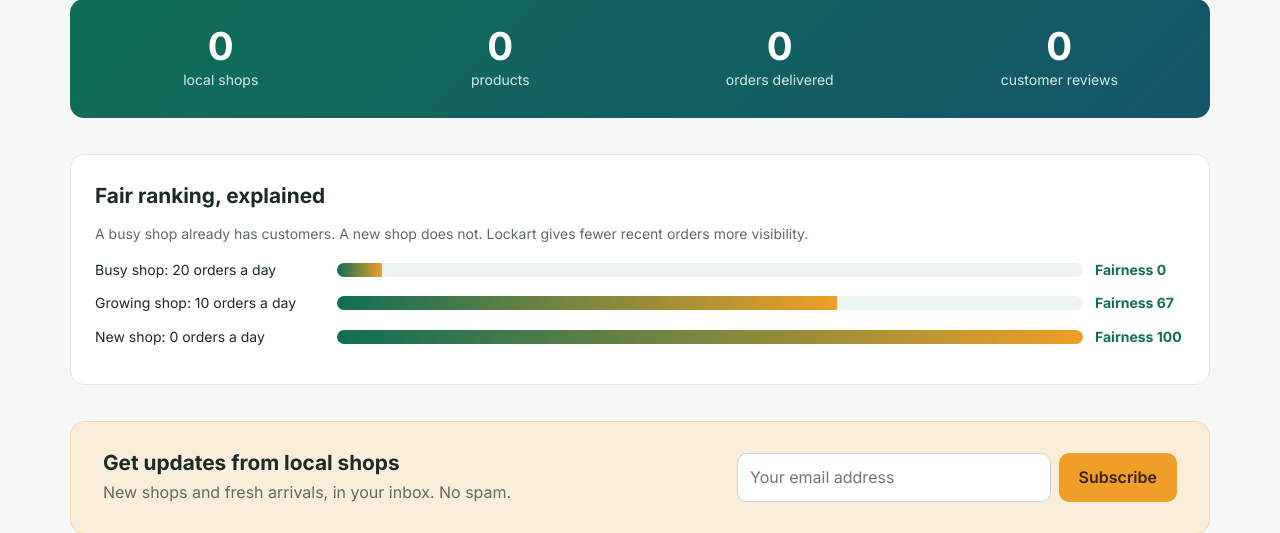
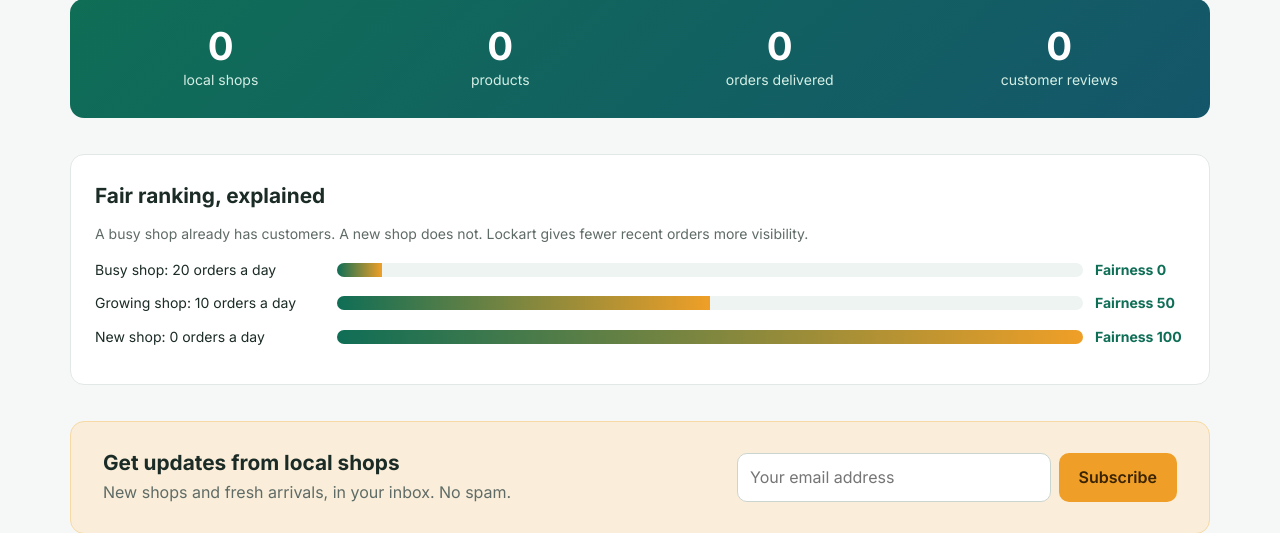
Before and after one commit to AnkitMishra-7018/lockart, a Flask app: page / in a window 1280 px wide. Shown: the part 1752-2285 px from the top of the page. Run offline with Flask 3, Linux system fonts and the light colour scheme; data that the repository does not hold is empty.

Commit message:
Update home file

```diff
--- a/templates/home.html
+++ b/templates/home.html
@@ -74,7 +74,7 @@
 <section class="sec fair reveal"><h2>Fair ranking, explained</h2>
   <p class="muted">A busy shop already has customers. A new shop does not. Lockart gives fewer recent orders more visibility.</p>
   <div class="bar"><span>Busy shop: 20 orders a day</span><div><i style="--w:6%"></i></div><em>Fairness 0</em></div>
-  <div class="bar"><span>Growing shop: 10 orders a day</span><div><i style="--w:67%"></i></div><em>Fairness 67</em></div>
+  <div class="bar"><span>Growing shop: 10 orders a day</span><div><i style="--w:50%"></i></div><em>Fairness 50</em></div>
   <div class="bar"><span>New shop: 0 orders a day</span><div><i style="--w:100%"></i></div><em>Fairness 100</em></div></section>
 
 {% if from_new %}<section class="sec reveal"><div class="sec-h"><h2>From new shops</h2></div>
```
